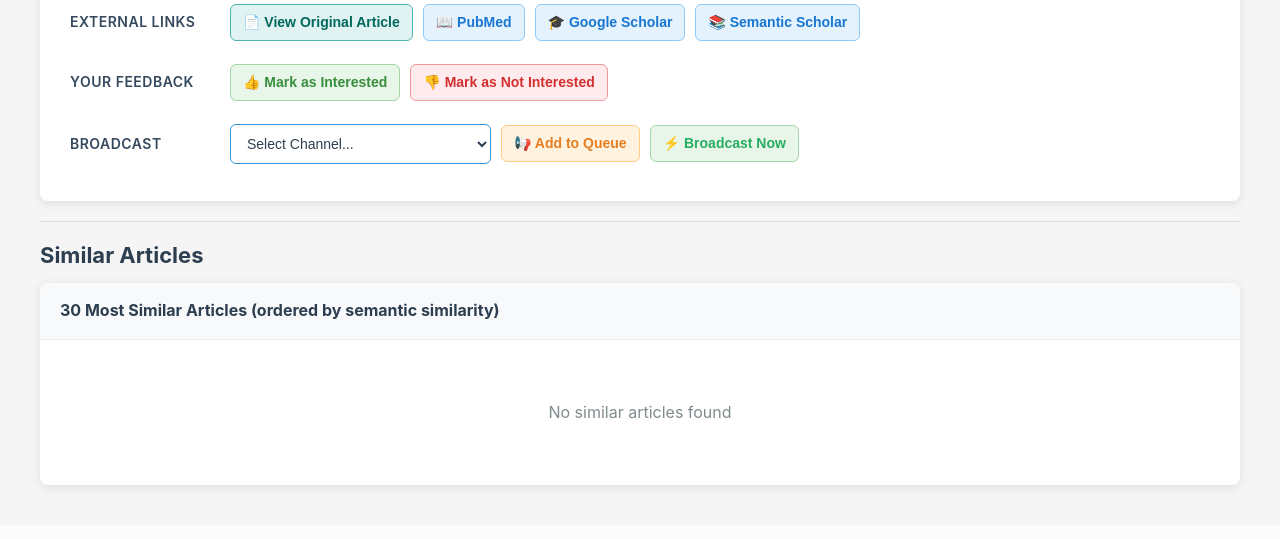
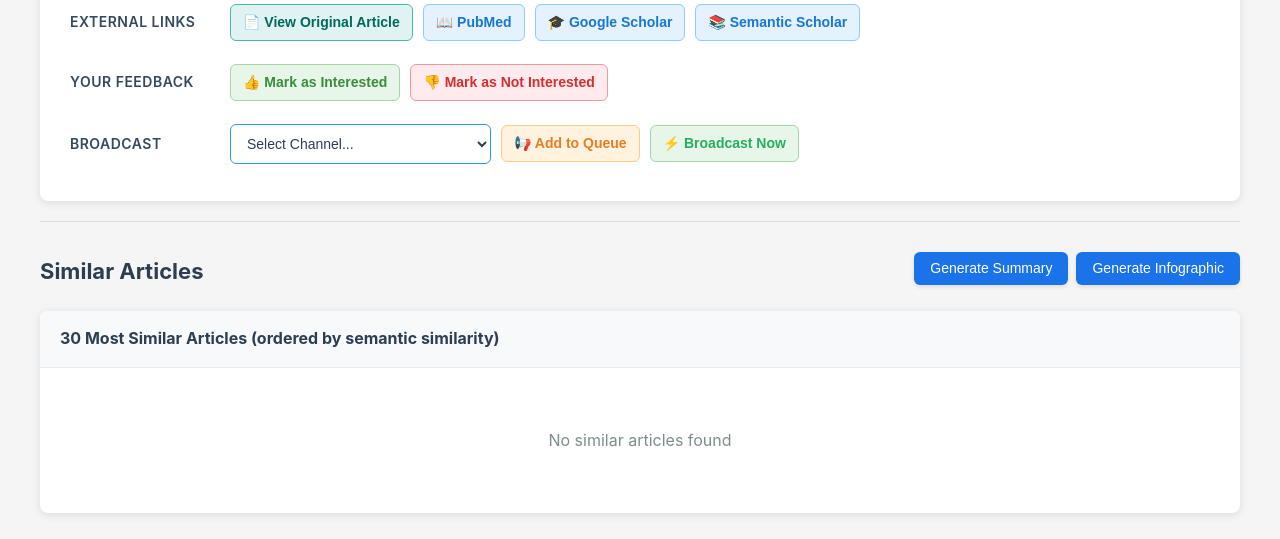
Before and after one commit to ChangLabSNU/PaperSorter, a Flask app: page /paper/1 in a window 1280 px wide. Shown: the part 508-1047 px from the top of the page. Before the commit the page ends 998 px from the top, so only its background shows below. Run offline with Flask 2, Linux system fonts and the light colour scheme; a user stored in the database is signed in; a database or web service that is not in the repository returns one stand-in record (values such as "Sample title"); parts of the project's set-up code (start-up, migrations or seed data) failed here and were passed over; some libraries are stand-ins or nearby versions.

Commit message:
Adjust AI summary controls layout

```diff
--- a/PaperSorter/static/css/pages/paper_detail_similar.css
+++ b/PaperSorter/static/css/pages/paper_detail_similar.css
@@ -6,6 +6,46 @@
   padding: 20px;
   margin-bottom: 20px;
   box-shadow: var(--shadow-subtle);
+}
+
+.similar-section-header {
+  display: flex;
+  align-items: center;
+  justify-content: space-between;
+  gap: 16px;
+  flex-wrap: wrap;
+  margin-bottom: 12px;
+}
+
+.similar-section-actions {
+  display: flex;
+  align-items: center;
+  gap: 8px;
+  margin-left: auto;
+}
+
+.similar-section-actions .btn {
+  white-space: nowrap;
+}
+
+.similar-section-actions .btn-generate.btn-sm {
+  padding: 6px 16px;
+  font-size: 14px;
+  border-radius: var(--radius-base);
+}
+
+.summary-initial {
+  display: flex;
+  justify-content: center;
+  align-items: center;
+  min-height: 80px;
+  text-align: center;
+}
+
+.summary-placeholder {
+  margin: 0;
+  color: var(--text-secondary);
+  font-size: 14px;
 }
 
 .summary-header {
--- a/PaperSorter/static/js/similar_section.js
+++ b/PaperSorter/static/js/similar_section.js
@@ -125,9 +125,6 @@ window.SimilarSection = (function() {
         if (similarArticles.length > 0) {
           similarArticles.forEach(feed => list.insertAdjacentHTML('beforeend', createFeedElement(feed)));
           document.getElementById('similarLoading').style.display = 'none';
-          // Enable summary section (admins only check can be added server-side later)
-          const sum = document.getElementById('similarSummarySection');
-          if (sum) sum.style.display = 'block';
         } else {
           document.getElementById('similarLoading').innerHTML = '<div style="padding:20px; text-align:center; color: var(--text-meta);">No similar articles found</div>';
         }
@@ -226,6 +223,11 @@ window.SimilarSection = (function() {
   }
 
   // Summary
+  function revealSummarySection() {
+    const section = document.getElementById('similarSummarySection');
+    if (section) section.style.display = 'block';
+  }
+
   function bindSummary() {
     const genBtn = document.getElementById('similarGenerateSummaryBtn');
     const posterBtn = document.getElementById('similarGeneratePosterBtn');
@@ -234,23 +236,27 @@ window.SimilarSection = (function() {
   }
 
   function generateSummary() {
-    const section = document.getElementById('similarSummarySection');
     const initial = document.getElementById('similarSummaryInitial');
     const loading = document.getElementById('similarSummaryLoading');
     const text = document.getElementById('similarSummaryText');
     const ids = [sourceFeedId, ...similarArticles.map(a => a.rowid)];
-    initial.style.display = 'none'; loading.style.display = 'block'; text.style.display = 'none'; text.innerHTML = '';
+    revealSummarySection();
+    if (initial) initial.style.display = 'none';
+    if (loading) loading.style.display = 'block';
+    if (text) { text.style.display = 'none'; text.innerHTML = ''; }
     fetch('/api/summarize', { method: 'POST', headers: {'Content-Type':'application/json'}, body: JSON.stringify({ feed_ids: ids }) })
       .then(r => r.json()).then(data => {
-        loading.style.display = 'none'; text.style.display = 'block';
+        if (loading) loading.style.display = 'none';
+        if (text) text.style.display = 'block';
         if (data.success) {
-          text.innerHTML = `<div class="summary-text">${data.summary_html || data.summary_markdown || 'No summary available'}</div>
+          if (text) text.innerHTML = `<div class="summary-text">${data.summary_html || data.summary_markdown || 'No summary available'}</div>
             <div class="summary-disclaimer"><p><strong>Note:</strong> This summary was generated by AI and may contain inaccuracies. Please refer to the original articles for full details.</p></div>`;
         } else {
-          text.innerHTML = '<div class="error">Failed to generate summary</div>';
+          if (text) text.innerHTML = '<div class="error">Failed to generate summary</div>';
         }
       }).catch(() => {
-        loading.style.display = 'none'; text.style.display = 'block'; text.innerHTML = '<div class="error">Failed to generate summary</div>';
+        if (loading) loading.style.display = 'none';
+        if (text) { text.style.display = 'block'; text.innerHTML = '<div class="error">Failed to generate summary</div>'; }
       });
   }
 
@@ -260,26 +266,63 @@ window.SimilarSection = (function() {
     const content = document.getElementById('similarPosterContent');
     const text = document.getElementById('similarSummaryText');
     const ids = [sourceFeedId, ...similarArticles.map(a => a.rowid)];
-    initial.style.display = 'none'; loading.style.display = 'block'; content.style.display = 'none'; text.style.display = 'none';
+    revealSummarySection();
+    if (initial) initial.style.display = 'none';
+    if (loading) loading.style.display = 'block';
+    if (content) content.style.display = 'none';
+    if (text) text.style.display = 'none';
     fetch('/api/generate-poster', { method: 'POST', headers: {'Content-Type':'application/json'}, body: JSON.stringify({ feed_ids: ids }) })
       .then(r => r.json()).then(data => {
         const jobId = data.job_id; if (!jobId) throw new Error('No job');
         const poll = setInterval(() => {
           fetch(`/api/poster-status/${jobId}`).then(r => r.json()).then(s => {
             if (s.status === 'completed') {
-              clearInterval(poll); loading.style.display = 'none';
-              content.innerHTML = `
+              clearInterval(poll); if (loading) loading.style.display = 'none';
+              if (content) {
+                content.innerHTML = `
                 <div class="poster-actions"><button class="btn btn-primary-soft btn-print" onclick="SimilarSection.printPoster()">🖨️ Print</button></div>
                 <iframe id="similarPosterFrame" class="poster-iframe" srcdoc="${(s.poster_html || '').replace(/"/g, '&quot;')}" frameborder="0"></iframe>
                 <div class="summary-disclaimer"><p><strong>Note:</strong> This AI-generated infographic is based on titles/abstracts and may contain inaccuracies.</p></div>`;
+                content.style.display = 'block';
+              }
+            } else if (s.status === 'error') {
+              clearInterval(poll);
+              if (loading) loading.style.display = 'none';
+              if (content) {
+                content.innerHTML = `<p style="color: var(--feedback-error-title-color);">Failed to generate poster${s.error ? `: ${s.error}` : ''}</p>`;
+                content.style.display = 'block';
+              }
+              if (initial) initial.style.display = 'flex';
+            }
+          }).catch(() => {
+            clearInterval(poll);
+            if (loading) loading.style.display = 'none';
+            if (content) {
+              content.innerHTML = `<p style="color: var(--feedback-error-title-color);">An error occurred while checking job status.</p>`;
               content.style.display = 'block';
-            } else if (s.status === 'error') {
-              clearInterval(poll); loading.style.display = 'none'; content.innerHTML = `<p style="color: var(--feedback-error-title-color);">Failed to generate poster${s.error ? `: ${s.error}` : ''}</p>`; content.style.display = 'block'; initial.style.display = 'flex';
             }
-          }).catch(() => { clearInterval(poll); loading.style.display = 'none'; content.innerHTML = `<p style="color: var(--feedback-error-title-color);">An error occurred while checking job status.</p>`; content.style.display = 'block'; initial.style.display = 'flex'; });
+            if (initial) initial.style.display = 'flex';
+          });
         }, 3000);
-        setTimeout(() => { clearInterval(poll); if (loading.style.display !== 'none') { loading.style.display = 'none'; content.innerHTML = `<p style=\"color: var(--feedback-error-title-color);\">Generation timed out. Please try again.</p>`; content.style.display = 'block'; initial.style.display = 'flex'; } }, 300000);
-      }).catch(() => { loading.style.display = 'none'; content.innerHTML = `<p style="color: var(--feedback-error-title-color);">An error occurred while generating the poster.</p>`; content.style.display = 'block'; initial.style.display = 'flex'; });
+        setTimeout(() => {
+          clearInterval(poll);
+          if (loading && loading.style.display !== 'none') {
+            loading.style.display = 'none';
+            if (content) {
+              content.innerHTML = `<p style=\"color: var(--feedback-error-title-color);\">Generation timed out. Please try again.</p>`;
+              content.style.display = 'block';
+            }
+            if (initial) initial.style.display = 'flex';
+          }
+        }, 300000);
+      }).catch(() => {
+        if (loading) loading.style.display = 'none';
+        if (content) {
+          content.innerHTML = `<p style="color: var(--feedback-error-title-color);">An error occurred while generating the poster.</p>`;
+          content.style.display = 'block';
+        }
+        if (initial) initial.style.display = 'flex';
+      });
   }
 
   function printPoster() {
--- a/PaperSorter/templates/partials/similar_section.html
+++ b/PaperSorter/templates/partials/similar_section.html
@@ -2,7 +2,13 @@
 <hr/>
 
 <a id="similar"></a>
-<h2 class="paper-title" style="font-size: 22px; margin-bottom: 12px;">Similar Articles</h2>
+<div class="similar-section-header">
+  <h2 class="paper-title" style="font-size: 22px; margin-bottom: 12px;">Similar Articles</h2>
+  <div class="similar-section-actions">
+    <button class="btn btn-primary-soft btn-generate btn-sm" id="similarGenerateSummaryBtn">Generate Summary</button>
+    <button class="btn btn-primary-soft btn-generate btn-sm" id="similarGeneratePosterBtn">Generate Infographic</button>
+  </div>
+</div>
 
 <!-- AI Summary Section -->
 <div class="summary-section" id="similarSummarySection" style="display: none; margin-bottom: 20px;">
@@ -11,8 +17,7 @@
   </div>
   <div class="summary-content" id="similarSummaryContent">
     <div class="summary-initial" id="similarSummaryInitial">
-      <button class="btn btn-primary-soft btn-generate" id="similarGenerateSummaryBtn">Generate Summary</button>
-      <button class="btn btn-primary-soft btn-generate" id="similarGeneratePosterBtn">Generate Infographic</button>
+      <p class="summary-placeholder">Use the actions above to generate an AI summary or infographic.</p>
     </div>
     <div class="summary-loading" id="similarSummaryLoading" style="display: none;">
       <div class="spinner"></div>
```
